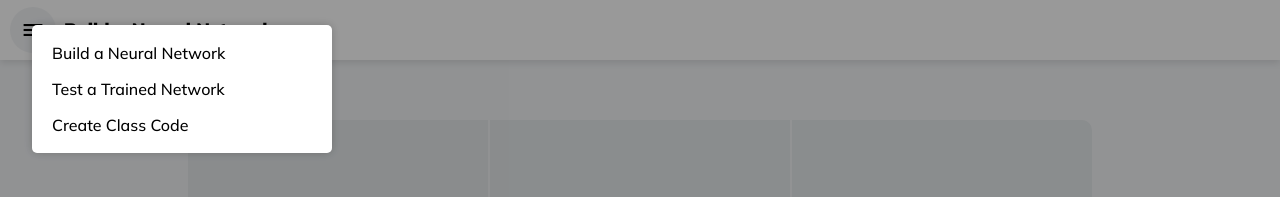
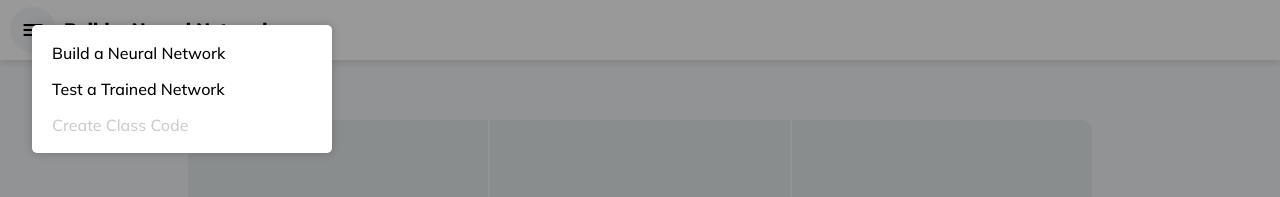
Before and after one commit to SteamlabsCA/predict-a-pie, a React (Create React App) app: page / in a window 1280 px wide. Both pictures are taken after a click on the element 37 px from the left and 30 px from the top of the page. Shown: the top 197 px of the page. Built offline with nearby package versions, Linux system fonts and the light colour scheme.

Commit message:
Alert box

```diff
--- a/src/components/Alert.js
+++ b/src/components/Alert.js
@@ -1,10 +1,30 @@
 import './Alert.scss';
+import React from 'react';
 
 function Alert({message, level, ...props}) {
+
+  const [messages, setMessages] = React.useState([]);
+
+  window.alert = (message, level) => {
+    messages.push({
+      message: message,
+      level: level ? level : 'status'
+    });
+    setMessages([...messages]);
+  };
+
+  const onDismiss = () => {
+    setMessages([, ...messages]);
+  };
+
   return (
-    <div className={'Alert Alert-' + level} onClick={props.onDismiss}>
-      <p>{message}</p>
-    </div>
+    <>
+      {messages[0] && (
+        <div className={'Alert Alert-' + messages[0].level} onClick={onDismiss}>
+          <p>{messages[0].message}</p>
+        </div>
+      )}
+    </>
   );
 }
 
--- a/src/components/App.js
+++ b/src/components/App.js
@@ -18,21 +18,30 @@ if (url[1] && url[1] !== 'trained') {
 function App(props) {
 
   const [messages, setMessages] = React.useState([]);
-  const [classroom, setClassroom] = React.useState({});
+  const [appData, setAppData] = React.useState({
+    connected: false
+  });
 
   // Receive from socket
   React.useEffect(() => {
+    socket.on('connect', () => {
+        appData.connected = true;
+        setAppData(appData);
+    });
+
+    socket.on('disconnect', () => {
+        appData.connected = false;
+        setAppData(appData);
+    });
+
     socket.on('classroom-updated', (classroom) => {
-      setClassroom(classroom);
+      appData.classroom = classroom;
+      setAppData(appData);
       window.history.pushState('', '', classroom.code);
     });
 
     socket.on('error', (error) => {
-      messages.push({
-        'level': 'error',
-        'message': error
-      });
-      setMessages([...messages]);
+      alert(error, 'error');
     });
   });
 
@@ -43,29 +52,20 @@ function App(props) {
     }
   };
 
-  const onDismiss = () => {
-    setMessages([, ...messages]);
-  };
-
   return (
     <BrowserRouter>
       <div className="App">
         <Switch>
           <Route path="*/trained">
-            <NavBar title="Test a Trained Network" classroom={classroom} onCommand={onCommand} />
+            <NavBar title="Test a Trained Network" appData={appData} onCommand={onCommand} />
             <TrainedNetwork />
           </Route>
           <Route path="/">
-            <NavBar title="Build a Neural Network" classroom={classroom} onCommand={onCommand} />
+            <NavBar title="Build a Neural Network" appData={appData} onCommand={onCommand} />
             <Network />
           </Route>
         </Switch>
-        {messages[0] &&
-          <Alert
-            message={messages[0].message}
-            level={messages[0].level}
-            onDismiss={onDismiss}
-          />
+        <Alert />
         }
       </div>
     </BrowserRouter>
--- a/src/components/Nav.js
+++ b/src/components/Nav.js
@@ -4,7 +4,7 @@ import React from 'react';
 import { Link } from "react-router-dom";
 
 
-function Nav({classroom, ...props}) {
+function Nav({appData, ...props}) {
 
   const [open, setOpen] = React.useState(false);
   const [menuStyle, setMenuStyle] = React.useState();
@@ -23,9 +23,9 @@ function Nav({classroom, ...props}) {
         <img src={menu} alt="Menu icon" />
       </button>
       <nav className="Nav-menu" style={menuStyle}>
-        <Link to={ classroom.code ? `/${classroom.code}` : '/'}>Build a Neural Network</Link>
-        <Link to={ classroom.code ? `/${classroom.code}/trained` : '/trained'}>Test a Trained Network</Link>
-        <a onClick={() => {props.onCommand('create-classroom')}}>Create Class Code</a>
+        <Link to={ appData.classroom ? `/${appData.classroom.code}` : '/'}>Build a Neural Network</Link>
+        <Link to={ appData.classroom ? `/${appData.classroom.code}/trained` : '/trained'}>Test a Trained Network</Link>
+        <a onClick={() => {props.onCommand('create-classroom')}} disabled={!appData.connected}>Create Class Code</a>
       </nav>
     </div>
   );
--- a/src/components/Nav.scss
+++ b/src/components/Nav.scss
@@ -46,6 +46,12 @@
       &:hover {
         background: $light-gray;
       }
+
+      &[disabled] {
+        background: transparent !important;
+        cursor: default;
+        opacity: 0.2;
+      }
     }
   }
 
--- a/src/components/NavBar.js
+++ b/src/components/NavBar.js
@@ -1,10 +1,10 @@
 import './NavBar.scss';
 import Nav from './Nav';
 
-function NavBar({title, classroom, ...props}) {
+function NavBar({title, appData, ...props}) {
   return (
     <header className="NavBar">
-      <Nav classroom={classroom} onCommand={props.onCommand} />
+      <Nav appData={appData} onCommand={props.onCommand} />
       <h1>{title}</h1>
     </header>
   );
```
